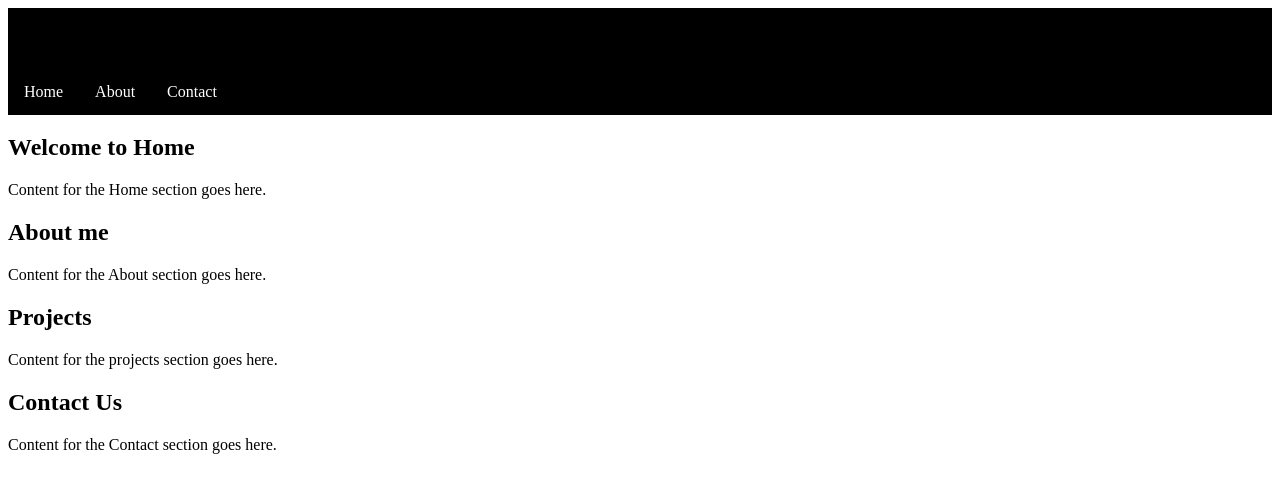
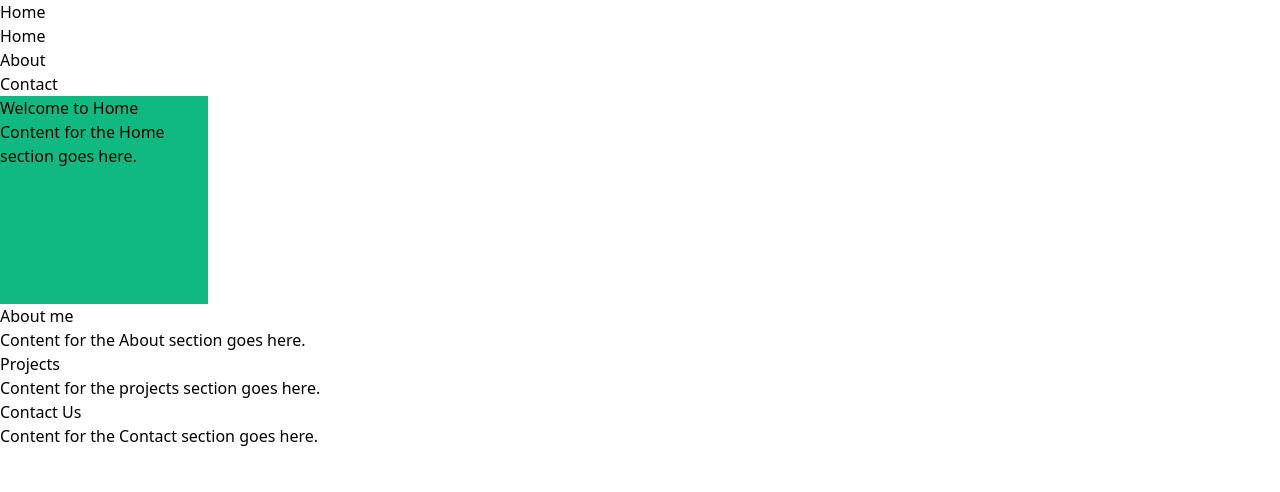
Before and after one commit to Lairesu/Lairesu.github.io, a plain HTML site: page builds/index.html in a window 1280 px wide. Drawn offline with Linux system fonts and the light colour scheme.

Commit message:
installed tailwind and rearranging file

```diff
--- a/index.html
+++ b/builds/index.html
@@ -4,7 +4,7 @@
         <meta charset="UTF-8">
         <meta name="viewport" content="width=device-width, initial-scale=1.0">
         <title>Home</title>
-        <link rel="stylesheet" type="text/css" href="main.css">
+        <link rel="stylesheet" type="text/css" href="css/style.css">
     </head>
 
     <body>
@@ -23,8 +23,10 @@
 
 <!-- Sections -->
 <section id="section1">
-    <h1>Welcome to Home</h1>
-    <p>Content for the Home section goes here.</p>
+    <div class="bg-emerald-500 w-52 h-52">
+        <h1>Welcome to Home</h1>
+        <p>Content for the Home section goes here.</p>
+    </div>
 </section>
 
 <section id="section2">
--- a/main.css
+++ /dev/null
@@ -1,27 +0,0 @@
-/* Style for the navigation bar */
-nav {
-    background-color: black;
-    overflow: hidden;
-}
-
-nav ul {
-    list-style-type: none;
-    margin: 0;
-    padding: 0;
-}
-
-nav ul li {
-    float: left;
-}
-
-nav ul li a {
-    display: block;
-    color: white;
-    text-align: center;
-    padding: 14px 16px;
-    text-decoration: none;
-}
-
-nav ul li a:hover {
-    background-color: #333;
-}
--- /dev/null
+++ b/src/input.css
@@ -0,0 +1,6 @@
+/* tail wind */
+@tailwind base;
+@tailwind components;
+@tailwind utilities;
+
+/* our general css */
--- /dev/null
+++ b/tailwind.config.js
@@ -0,0 +1,8 @@
+/** @type {import('tailwindcss').Config} */
+module.exports = {
+  content: ['./builds/*.html'],
+  theme: {
+    extend: {},
+  },
+  plugins: [],
+}
```
Also changed, not shown: builds/css/style.css (added).
